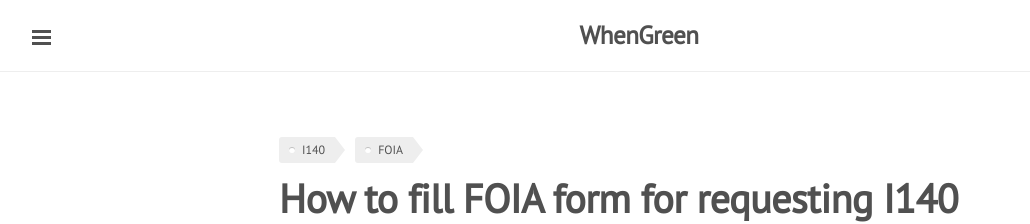
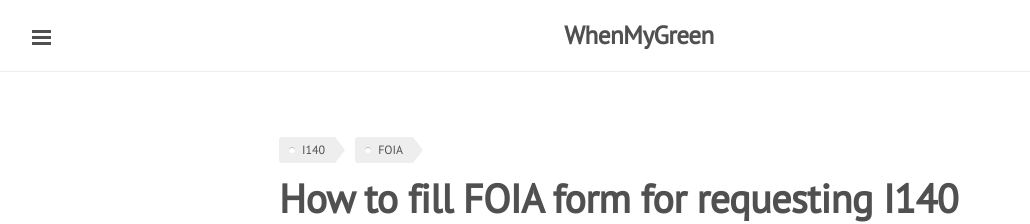
Before and after one commit to gitforwork2/gitforwork.github.io, a Jekyll site: the page built from index.html, in a window 1280 px wide and 900 px high. Shown: the top 224 px of the window, without its empty margins (1-1031 px from the left). Built offline with Jekyll 4.4.1, drawn with Linux system fonts in a browser that asks for light colours; Markdown is read by kramdown in place of the engine named in the settings; the list of posts is cut into pages by our own code.

Commit message:
Renamed to whenMygreen

```diff
--- a/_config.yml
+++ b/_config.yml
@@ -8,7 +8,7 @@
 permalink:        /posts/:title/
 
 # Setup
-title:            WhenGreen
+title:            WhenMyGreen
 tagline:          ""
 description:      'Green card tracking'
 url:              http://gitforwork.github.io/
@@ -22,12 +22,12 @@
 - jekyll-sitemap
 
 author:
-  name:           'WhenGreen'
+  name:           'WhenMyGreen'
   url:            http://gitforwork.github.io/
 
 # Custom vars
 version:          1.0
-me:               WhenGreen Staff
+me:               WhenMyGreen Staff
 
 github:
   repo:           https://github.com/gitforwork/gitforwork.github.io
```
